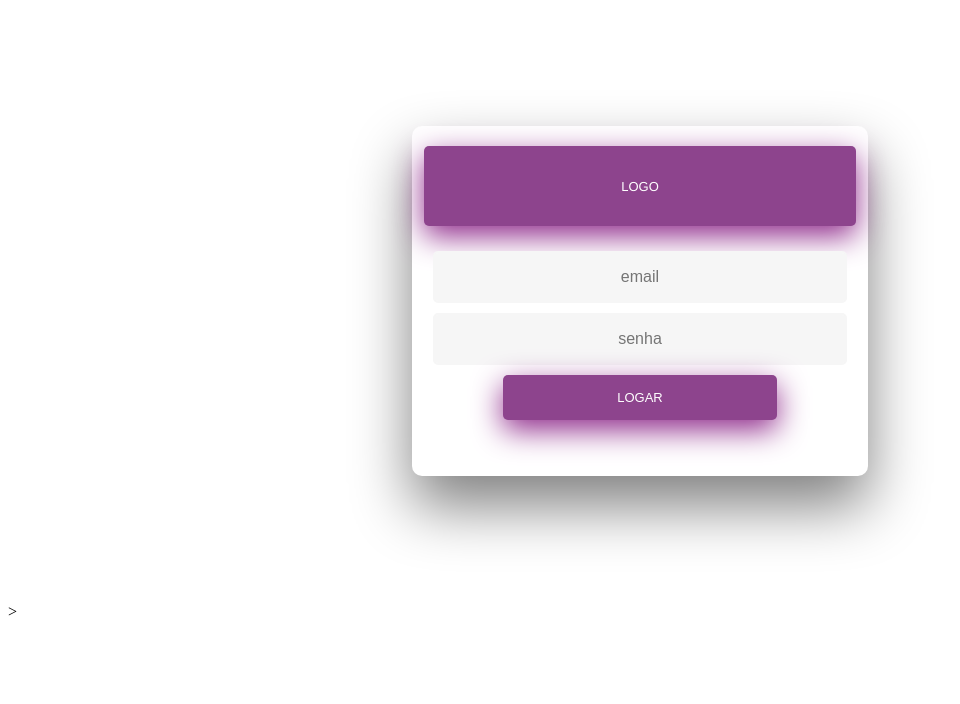
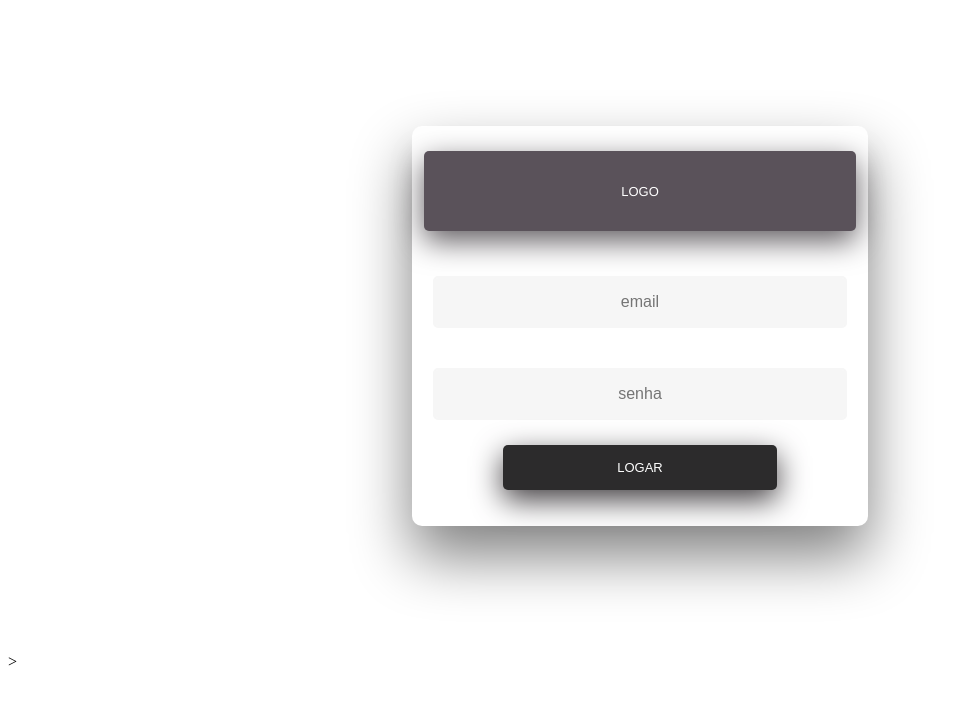
Before and after one commit to JoseAugusto1989/trabalhoLoginAngular, an Angular app: page /login in a window 1280 px wide. Shown: the top 704 px of the page, without its empty margins (0-960 px from the left). Built offline with nearby package versions, Linux system fonts and the light colour scheme.

Commit message:
trocando aa cores da pagina login

```diff
--- a/src/app/pages/login/login.component.scss
+++ b/src/app/pages/login/login.component.scss
@@ -10,7 +10,7 @@
     box-shadow: 0 30px 60px 0 gray;
     text-align: center;
     width: 45%;
-    height: 350px;
+    height: 400px;
     transition: all 0.5s ease-in-out;
   }
 
@@ -26,7 +26,7 @@
   text-align: center;
   padding: 15px 0;
   font-size: 16px;
-  margin: 5px;
+  margin: 20px;
   width: 90%;
   border: 2px solid #f6f6f6;
   transition: all 0.5s ease-in-out;
@@ -40,7 +40,7 @@
 }
 
 .input-submit {
-  background-color: #8d448d;
+  background-color: #2c2b2c;
   border: none;
   color: white;
   padding: 15px 0;
@@ -48,7 +48,7 @@
   text-align: center;
   text-transform: uppercase;
   font-size: 13px;
-  box-shadow: 0 10px 30px 0 #8f2a8b;
+  box-shadow: 0 10px 30px 0 #413d40;
   border-radius: 5px 5px 5px 5px;
   transition: all 0.3s ease-in-out;
   width: 60%;
@@ -58,15 +58,15 @@
 .logo {
   font-family: 'Franklin Gothic Medium', 'Arial Narrow', Arial, sans-serif;
   height: 80px;
-  background-color: #8d448d;
+  background-color: #5a525a;
   border: none;
   color: white;
   font-size: 13px;
-  box-shadow: 0 10px 30px 0 #8f2a8b;
+  box-shadow: 0 10px 30px 0 #5f5b5f;
   border-radius: 5px 5px 5px 5px;
   width: 95%;
   display: flex;
   justify-content: center;
   align-items: center;
-  margin: 20px auto;
+  margin: 25px auto;
 }
```
